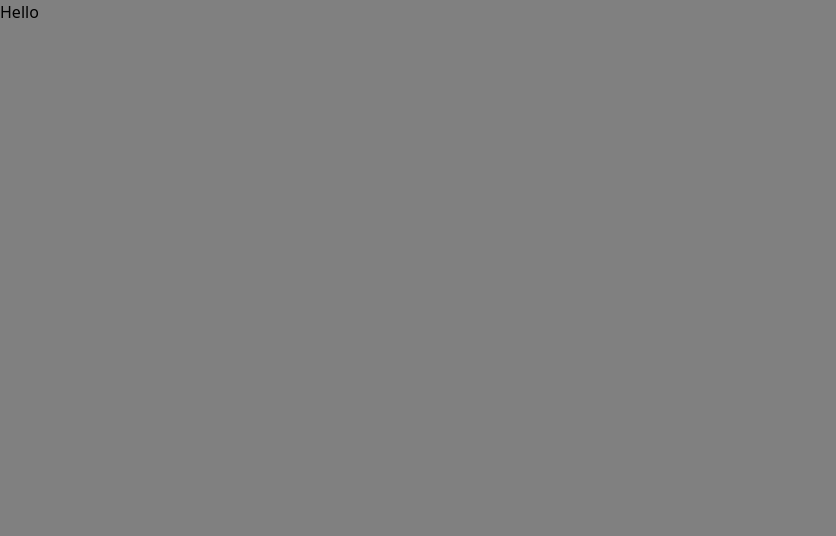
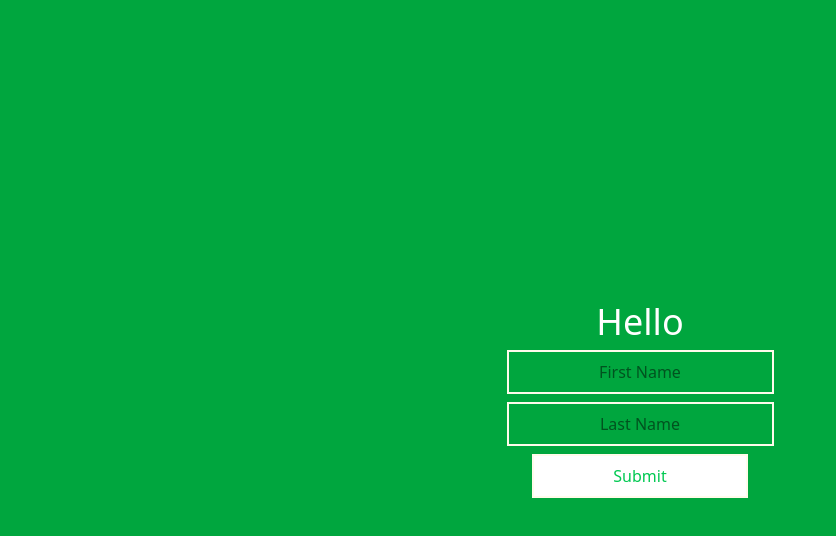
Before and after one commit to Eran2001/dp-react-course, a React (Vite) app: page / in a window 1280 px wide. Shown: the top 536 px of the page, without its empty margins (0-836 px from the left). Built offline with nearby package versions, Linux system fonts and the light colour scheme.

Commit message:
add input styling

```diff
--- a/src/App.jsx
+++ b/src/App.jsx
@@ -1,9 +1,24 @@
-import React from "react";
-
 const App = () => {
   return (
-    <div>
-      <h1>Hello</h1>
+    <div className="flex flex-col justify-center items-center h-screen bg-green-600">
+      <h1 className="text-4xl text-white">Hello</h1>
+      <input
+        className="border-2 border-amber-50 text-center px-4 py-2 mt-2"
+        type="text"
+        name="fname"
+        placeholder="First Name"
+      />
+      <input
+        className="border-2 border-amber-50 text-center px-4 py-2 mt-2"
+        type="text"
+        name="lname"
+        placeholder="Last Name"
+      />
+      <input
+        className="border-2 border-amber-50 text-center text-green-500 bg-white px-4 py-2 mt-2 w-54"
+        type="submit"
+        value="Submit"
+      />
     </div>
   );
 };
```
